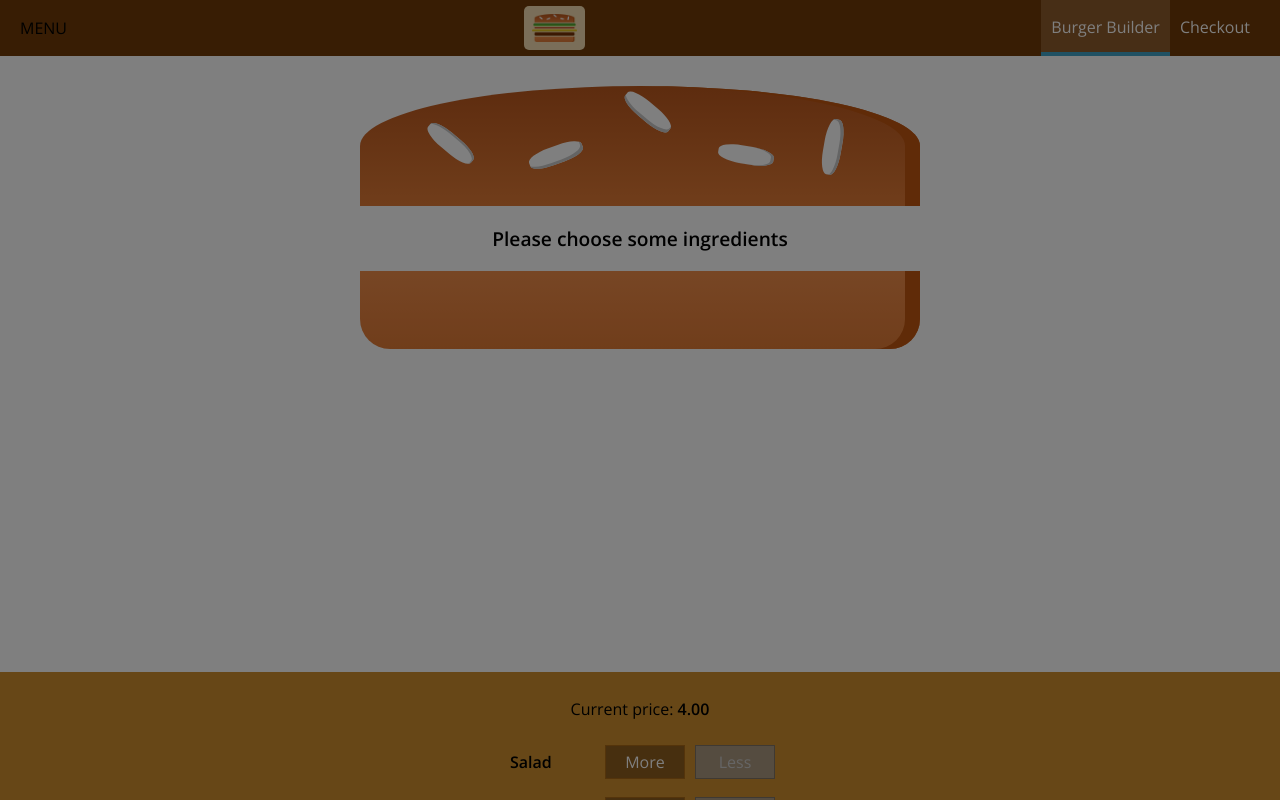
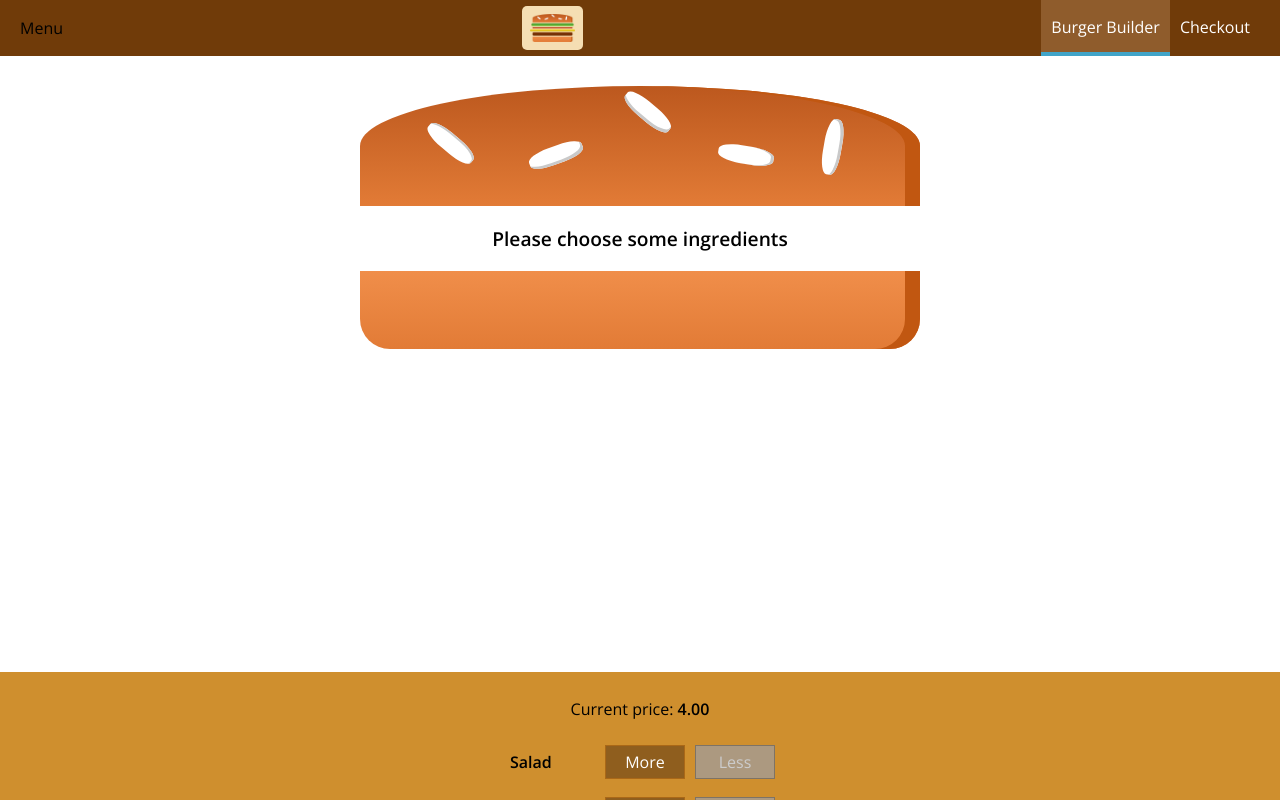
Before and after one commit to pihuilong/react-burger-builder-app, a React (Create React App) app: page / in a window 1280 px wide. Shown: the top 800 px of the page. Built offline with nearby package versions, Linux system fonts and the light colour scheme.

Commit message:
chore: adding a sideDrawerToggle button

```diff
--- a/src/components/Layout/Layout.js
+++ b/src/components/Layout/Layout.js
@@ -7,18 +7,27 @@ import SideDrawer from '../Navigation/SideDrawer/SideDrawer';
 
 class Layout extends Component {
   state = {
-    showSideDrawer: true,
+    showSideDrawer: false,
   };
 
   closeSideDrawerHandler = () => {
     this.setState({ showSideDrawer: false });
   };
 
+  sideDrawerToggleHandler = () => {
+    this.setState((previousState) => ({
+      showSideDrawer: !previousState.showSideDrawer,
+    }));
+  };
+
   render() {
     return (
       <React.Fragment>
-        <Toolbar />
-        <SideDrawer open={this.state.showSideDrawer} closed={this.closeSideDrawerHandler} />
+        <Toolbar drawToggleClicked={this.sideDrawerToggleHandler} />
+        <SideDrawer
+          open={this.state.showSideDrawer}
+          closed={this.closeSideDrawerHandler}
+        />
         <main className={classes.Content}>
           <BurgerBuilder />
         </main>
--- /dev/null
+++ b/src/components/Navigation/SideDrawer/DrawerToggle/DrawerToggle.js
@@ -0,0 +1,5 @@
+import React from 'react';
+
+const DrawerToggle = (props) => <div onClick={props.clicked}>Menu</div>;
+
+export default DrawerToggle;
--- a/src/components/Navigation/Toolbar/Toolbar.js
+++ b/src/components/Navigation/Toolbar/Toolbar.js
@@ -3,10 +3,11 @@ import React from 'react';
 import Logo from '../../Logo/Logo';
 import classes from './Toobar.module.css';
 import NavigationItems from '../NavigationItems/NavigationItems';
+import DrawerToggle from '../SideDrawer/DrawerToggle/DrawerToggle';
 
 const Toolbar = (props) => (
   <header className={classes.Toolbar}>
-    <div>MENU</div>
+    <DrawerToggle clicked={props.drawToggleClicked} />
     <div className={classes.Logo}>
       <Logo />
     </div>
```
